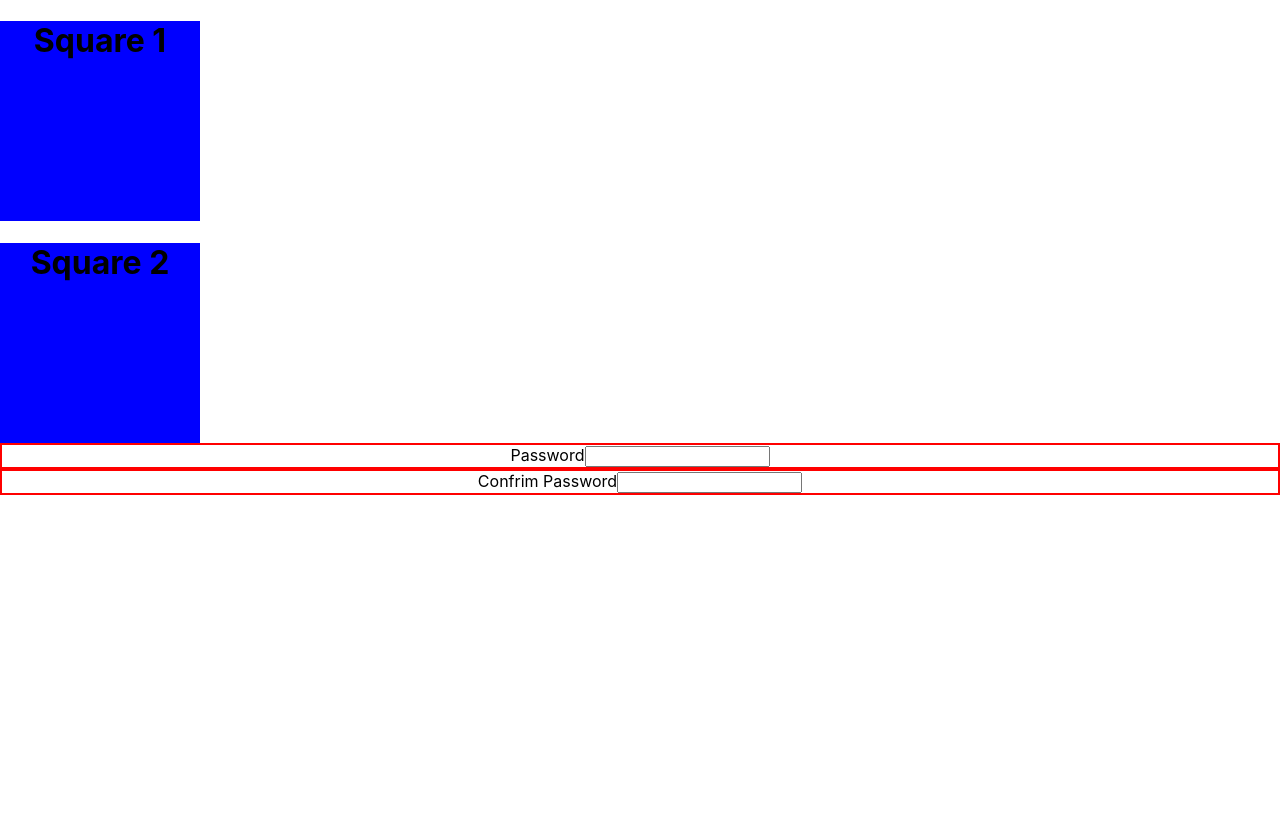
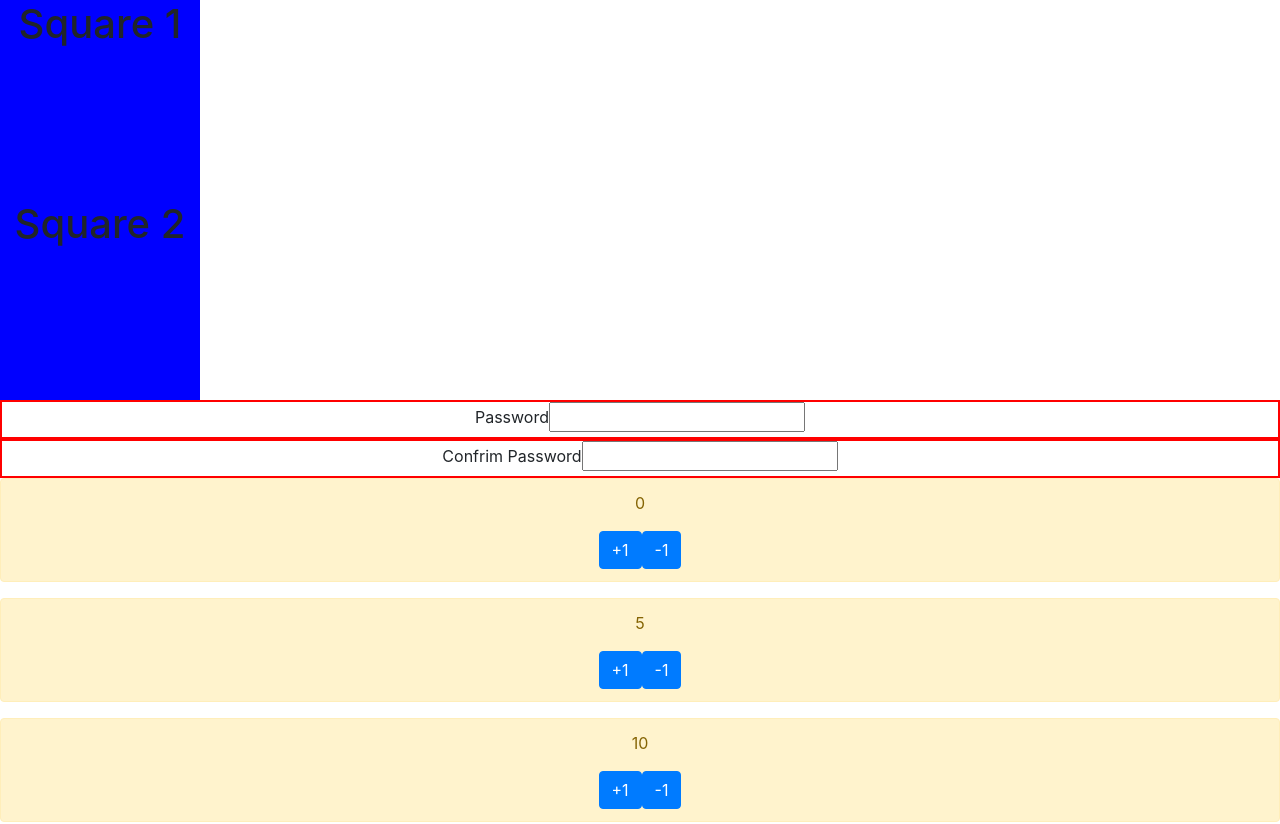
Before and after one commit to willnjl/10-react-continued, a React (Create React App) app: page / in a window 1280 px wide. Shown: the top 824 px of the page. Before the commit the page ends 800 px from the top, so only its background shows below. Built offline with nearby package versions, Linux system fonts and the light colour scheme.

Commit message:
tricksy completed

```diff
--- a/public/index.html
+++ b/public/index.html
@@ -8,6 +8,12 @@
     <meta
       name="description"
       content="Web site created using create-react-app"
+    />
+    <link
+      rel="stylesheet"
+      href="https://stackpath.bootstrapcdn.com/bootstrap/4.5.2/css/bootstrap.min.css"
+      integrity="sha384-JcKb8q3iqJ61gNV9KGb8thSsNjpSL0n8PARn9HuZOnIxN0hoP+VmmDGMN5t9UJ0Z"
+      crossorigin="anonymous"
     />
     <link rel="apple-touch-icon" href="%PUBLIC_URL%/logo192.png" />
     <!--
--- a/src/App.js
+++ b/src/App.js
@@ -3,12 +3,14 @@ import logo from "./logo.svg";
 import "./App.css";
 import Squares from "./components/01-Squares/Squares";
 import SignUp from "./components/02-password/SignUp";
+import Max from "./components/03-MaxCount/Max";
 
 function App() {
   return (
     <div className="App">
       <Squares />
       <SignUp minimumLength={3} />
+      <Max numbers={[0, 5, 10, 15]} max={25} />
     </div>
   );
 }
--- /dev/null
+++ b/src/components/03-MaxCount/Counter.js
@@ -0,0 +1,21 @@
+import React from "react";
+
+export default function Counter({
+  selected,
+  value,
+  handlePlus,
+  handleSubtract,
+}) {
+  return (
+    <div className={selected ? "alert alert-success" : "alert alert-warning"}>
+      <p>{value}</p>
+
+      <button className="btn btn-primary" onClick={handlePlus}>
+        {" +1 "}
+      </button>
+      <button className="btn btn-primary" onClick={handleSubtract}>
+        {" -1 "}
+      </button>
+    </div>
+  );
+}
--- /dev/null
+++ b/src/components/03-MaxCount/Max.js
@@ -0,0 +1,43 @@
+import React, { Component } from "react";
+import Counter from "./Counter";
+
+export default class Max extends Component {
+  constructor(props) {
+    super(props);
+
+    this.state = {
+      values: this.props.numbers.slice(),
+    };
+    this.handleChange = this.handleChange.bind(this);
+  }
+
+  handleChange(i, amount) {
+    const values = this.state.values.slice();
+    let newVal = values[i] + amount;
+    if (newVal >= 0 && newVal <= this.props.max) {
+      values[i] += amount;
+      this.setState({ values });
+    }
+  }
+
+  render() {
+    const { values } = this.state;
+    const max = values.reduce((max, value) => (value > max ? value : max));
+
+    return (
+      <>
+        {values.map((val, i) => {
+          return (
+            <Counter
+              value={values[i]}
+              key={i}
+              selected={val === max}
+              handlePlus={() => this.handleChange(i, 1)}
+              handleSubtract={() => this.handleChange(i, -1)}
+            />
+          );
+        })}
+      </>
+    );
+  }
+}
```
